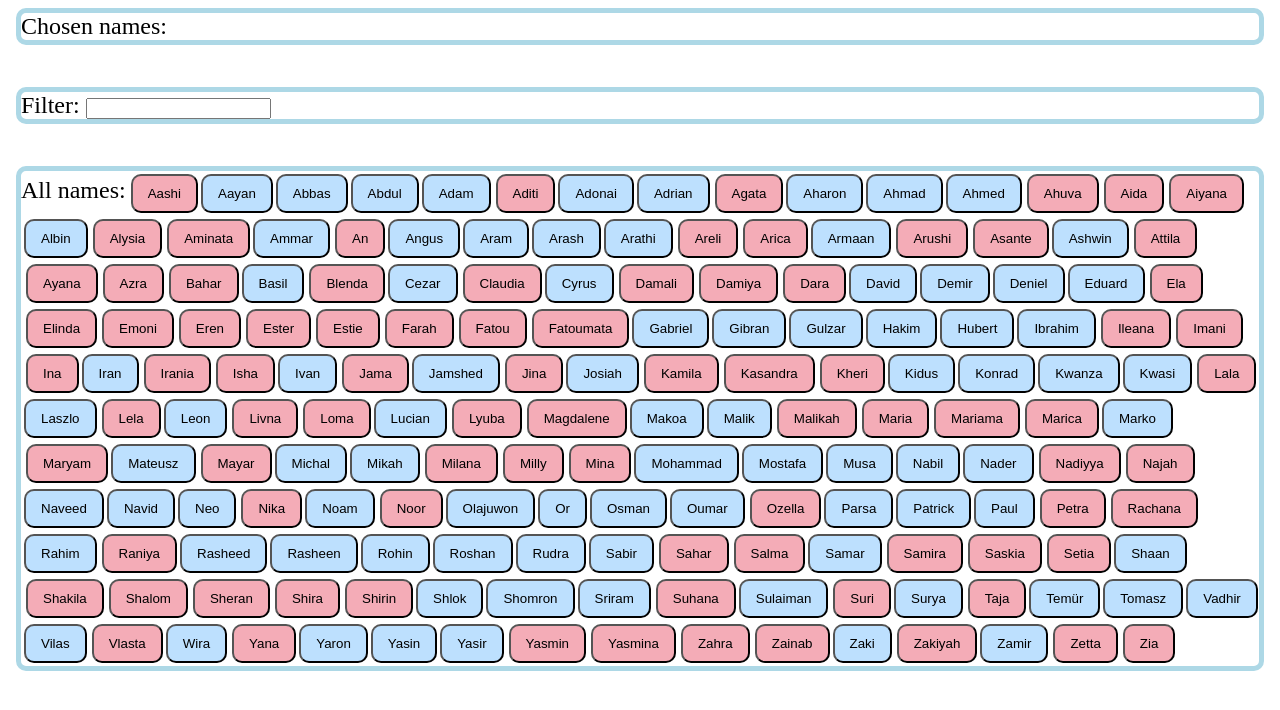
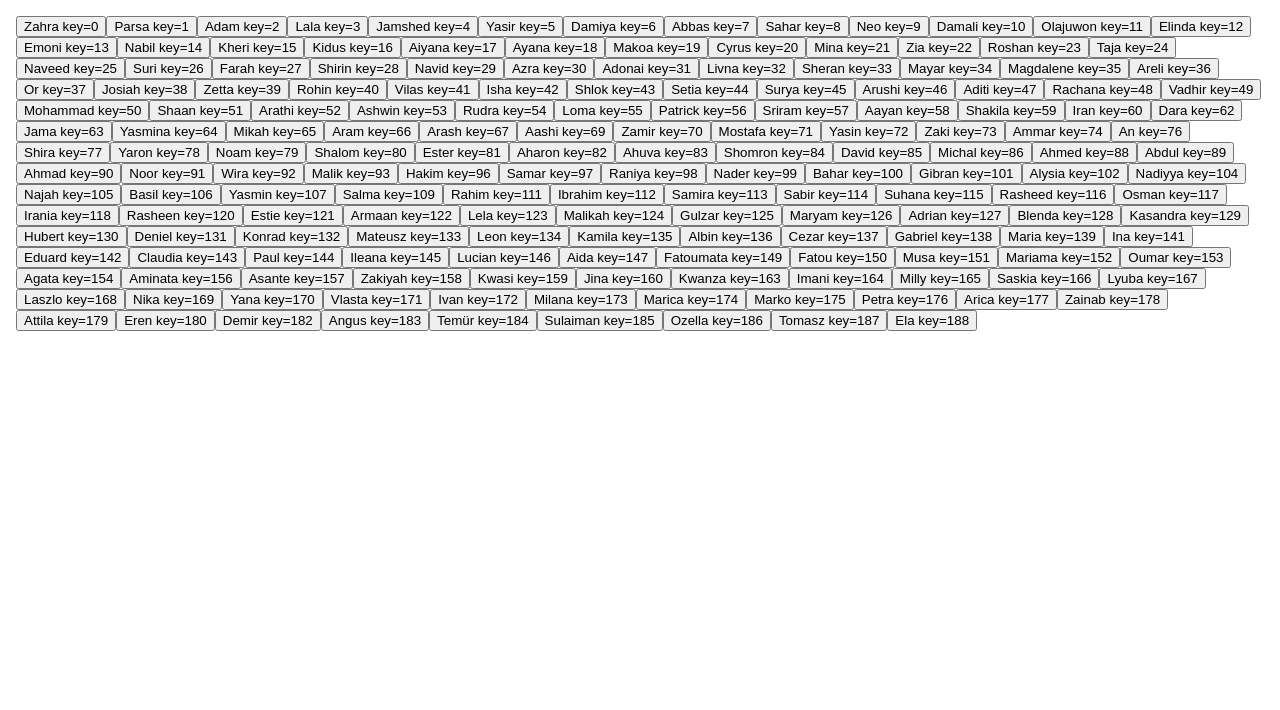
Before and after one commit to TomaszLaboj/baby-names-exercise, a React (Create React App) app: page / in a window 1280 px wide. Shown: the top 710 px of the page. Built offline with nearby package versions, Linux system fonts and the light colour scheme; the HTML template or start-up script is replaced by a standard one.

Commit message:
removed everything

```diff
--- a/src/App.tsx
+++ b/src/App.tsx
@@ -6,92 +6,13 @@ import BabyNames from "./utils/BabyNames.js"
 
 function App():JSX.Element{
 
-  const babyNames: BabyNames[] = [];
-
-  for (const element of names) {
-    babyNames.push(element);
-  }
-  const sortedNames: BabyNames[] = babyNames.sort((a, b) =>
-    a.name > b.name ? 1 : -1
-  );
-
-  function filterNames(textToFind:string,
-                      dataToFilter: BabyNames[],
-                      listOfChosenNames: BabyNames[],
-                      ): BabyNames[] {
-    let filteredNames:BabyNames[]= [];
-        filteredNames = dataToFilter.filter((record)=>record.name.toLowerCase().includes(textToFind.toLowerCase()))
-
-  return filteredNames;
-  }
-  function filterDuplicates(arrayToFilter:BabyNames[], arrayToCompare:BabyNames[]):BabyNames[]{
-      for(const el of arrayToCompare){
-        for(let i=0;i<arrayToFilter.length;i++){
-          if(el === arrayToFilter[i]){
-            arrayToFilter = arrayToFilter.splice(i,1)
-            i = 0;
-          }
-        }
-      }
-    return arrayToFilter;
-  }
-
-  function isMale(checkSex: string)  {
-    if(checkSex === "m"){
-      return true;
-    }
-    return false;
-  }
-  const [nameList, setNameList] = useState<BabyNames[]>([])
-  const [text , setText] = useState('') // state for search bar
-
-  let filteredNames: BabyNames[] = filterNames(text,sortedNames, nameList)
-  filteredNames = filterDuplicates(filteredNames, nameList);
-
-  const handleChoseName = (clickedName: BabyNames) => {
-    setNameList([...nameList,clickedName]);
-//  filteredNames.splice(filteredNames.indexOf(clickedName),1)
-};
+  const babyNames: BabyNames[] = names;
 
 
   return (
     <body>
+     <p>{babyNames.map((name)=><button id={name.name}>{name.name} key={name.id}</button>)}</p>
 
-      <div className="main">
-        <>Chosen names:{nameList.map((chosenName) => {
-        return (
-          <button
-              className={isMale(chosenName.sex) ? "blue" : "pink"}
-              key={chosenName.id}
-            >{chosenName.name}</button>
-        )
-        })}
-        {nameList.map((chosenName) => console.log(chosenName))}
-        </>
-      </div>
-
-      <br></br>
-
-      <p className="main">  Filter: <input value={text} onChange={(event) => {
-          setText(event.target.value);
-
-        }}/></p>
-      <br></br>
-
-      <div className="main">
-        All names:
-        {filteredNames.map((nameFromSorted) => {
-          return (
-            <button
-              className={isMale(nameFromSorted.sex) ? "blue" : "pink"}
-              onClick={() => handleChoseName(nameFromSorted)}
-              key={nameFromSorted.id}
-            >
-              {nameFromSorted.name}
-            </button>
-          );
-        })}
-      </div>
     </body>
   );
 }
```
